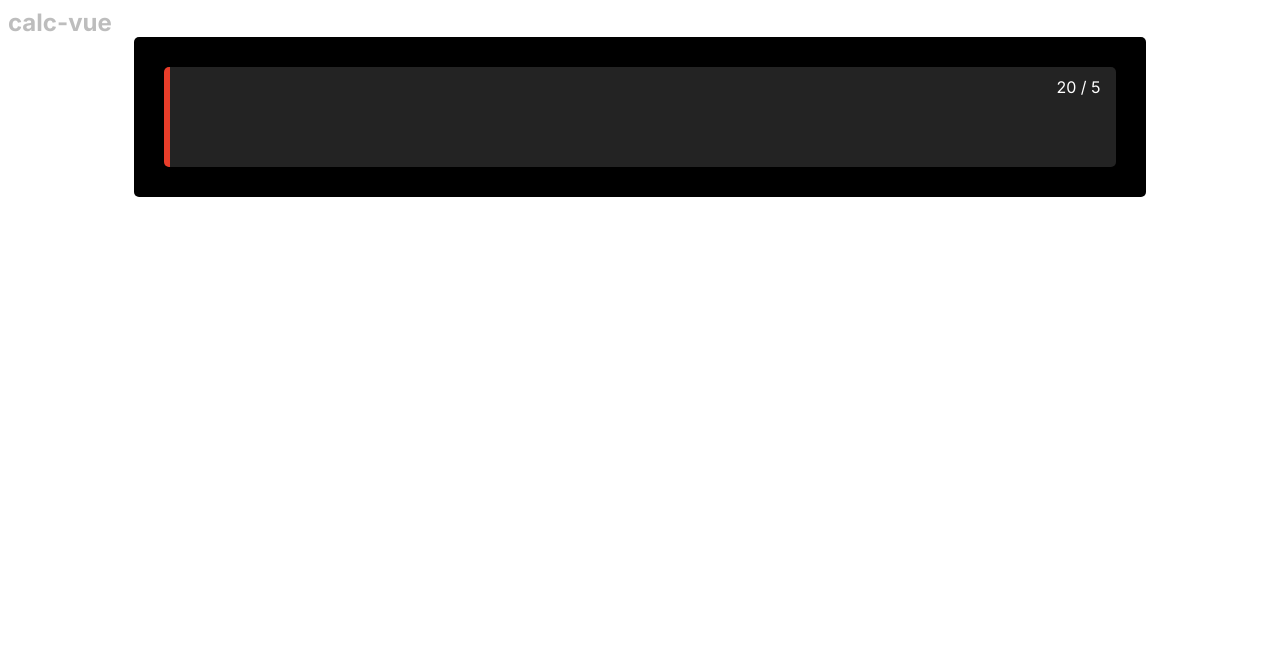
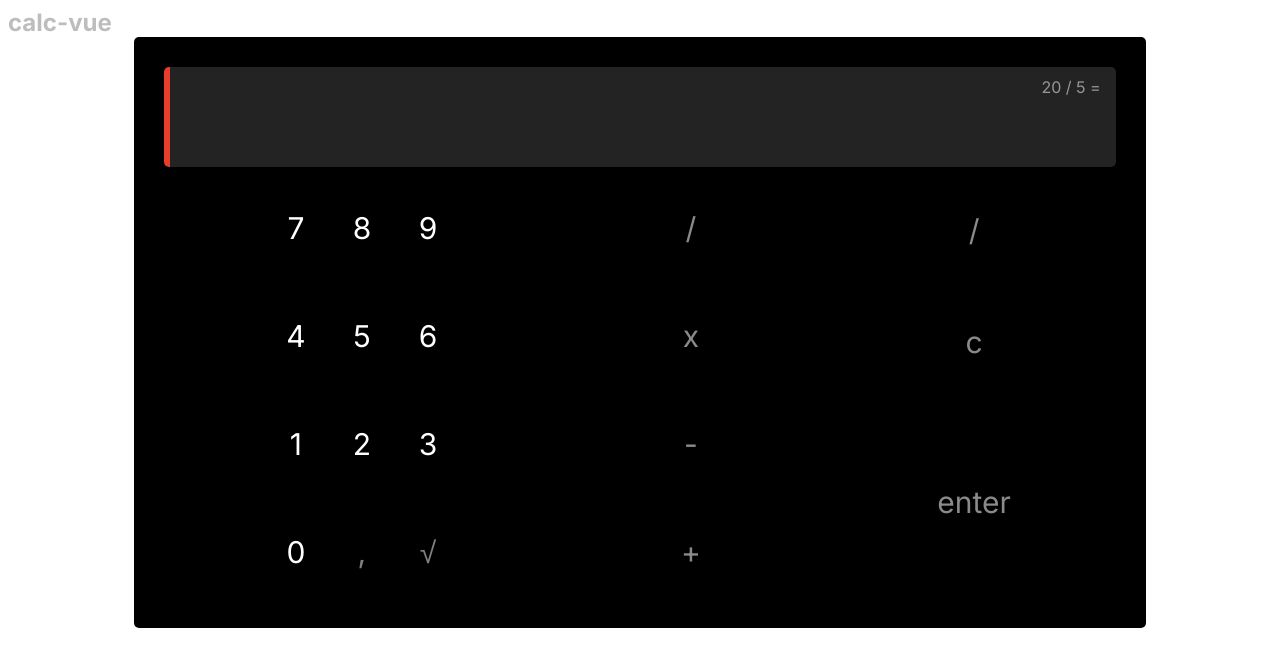
Before and after one commit to senagab/calculator-vue, a Vue app: page / in a window 1280 px wide. Shown: the top 666 px of the page. Built offline with nearby package versions, Linux system fonts and the light colour scheme.

Commit message:
feat: keyboard

```diff
--- a/src/App.vue
+++ b/src/App.vue
@@ -5,16 +5,50 @@
   <header>
     <h2>calc-vue</h2>
   </header>
+  <!-- CONTAINER -->
   <div class="container">
+
+    <!-- DISPLAY -->
     <div class="display">
       <div class="display__last-operation">
         <span class="display__last-operation__text">
-          20 / 5
+          20 / 5 =
         </span>
       </div>
       <input type="text" class="display__text">
     </div>
+
+    <!-- TECLADO -->
+    <div class="keyboard">
+      <div class="keyboard__left">
+        <div class="keys">7</div>
+        <div class="keys">8</div>
+        <div class="keys">9</div>
+        <div class="keys">4</div>
+        <div class="keys">5</div>
+        <div class="keys">6</div>
+        <div class="keys">1</div>
+        <div class="keys">2</div>
+        <div class="keys">3</div>
+        <div class="keys">0</div>
+        <div class="keys" style="color: gray;">,</div>
+        <div class="keys" style="color: gray;">√</div>
+      </div>
+      <div class="keyboard__center">
+        <div class="keys">/</div>
+        <div class="keys">x</div>
+        <div class="keys">-</div>
+        <div class="keys">+</div>
+      </div>
+      <div class="keyboard__right">
+        <div class="keys">/</div>
+        <div class="keys">c</div>
+        <div class="keys">enter</div>
+        <!-- <div class="keys">enter</div> -->
+      </div>
+    </div>
   </div>
+    <!-- FIM DO CONTAINER -->
 </template>
 
 <style scoped>
@@ -34,6 +68,7 @@ header {
 
 .container {
   display: flex;
+  flex-direction: column;
   width: 80%;
   margin: 0 auto;
   height: 100%;
@@ -46,7 +81,7 @@ header {
   align-items: center;
   justify-content: center;
   height: 100px;
-  width: 100%;
+  width: auto;
   background-color: #232323;
   margin: 30px;
   border-left: solid 6px #E83D2A;
@@ -57,7 +92,7 @@ header {
     position: absolute;
     top: 10px;
     right: 15px;
-    color: white;
+    color: rgb(150, 150, 150);
   }
 
   .display__text {
@@ -67,16 +102,91 @@ header {
     /* border: solid 1px white; */
     border: none;
     position: absolute;
-    bottom: 10px;
+    bottom: 15px;
     right: 13px;
     font-size: 60px;
     color: white;
     text-align: right;
     font-weight: 500;
+    caret-color: transparent;
   }
 
   .display__text:focus {
     outline: none;
   }
 }
+
+.keyboard {
+  margin: -15px 30px 30px;
+  display: flex;
+  justify-content: space-around;
+
+  .keyboard__left {
+    display: grid;
+    grid-template-columns: 50px 50px 50px;
+    gap: 1rem;
+
+    .keys {
+      display: flex;
+      justify-content: center;
+      align-items: center;
+      background-color: black;
+      /* margin: 10px; */
+      /* width: 100%; */
+      font-size: 30px;
+      color: white;
+    }
+
+    .keys:hover {
+      background-color: #232323;
+      cursor: pointer;
+    }
+  }
+
+  .keyboard__center {
+    display: grid;
+    grid-template-columns: 50px;
+    gap: 1rem;
+
+    .keys {
+      display: flex;
+      justify-content: center;
+      align-items: center;
+      background-color: black;
+      font-size: 30px;
+      color: rgb(138, 138, 138);
+    }
+
+    .keys:hover {
+      background-color: #232323;
+      cursor: pointer;
+    }
+  }
+
+  .keyboard__right {
+    display: grid;
+    grid-template-columns: 50px;
+    grid-template-rows: 1fr 1fr 2fr;
+    gap: 1rem;
+    margin: 0 15px;
+
+    .keys {
+      display: flex;
+      justify-content: center;
+      align-items: center;
+      background-color: black;
+      padding: 30px;
+      font-size: 30px;
+      color: rgb(138, 138, 138);
+    }
+
+    .keys:hover {
+      background-color: #232323;
+      cursor: pointer;
+    }
+  }
+}
+
+
+
 </style>
```
